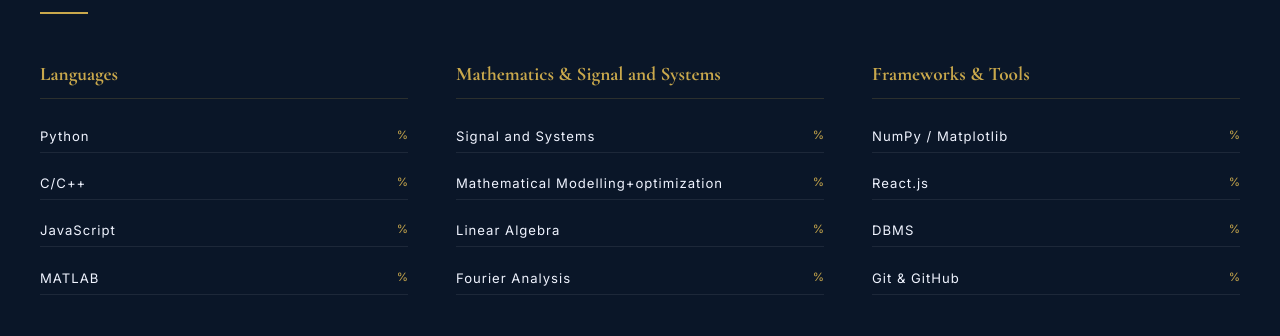
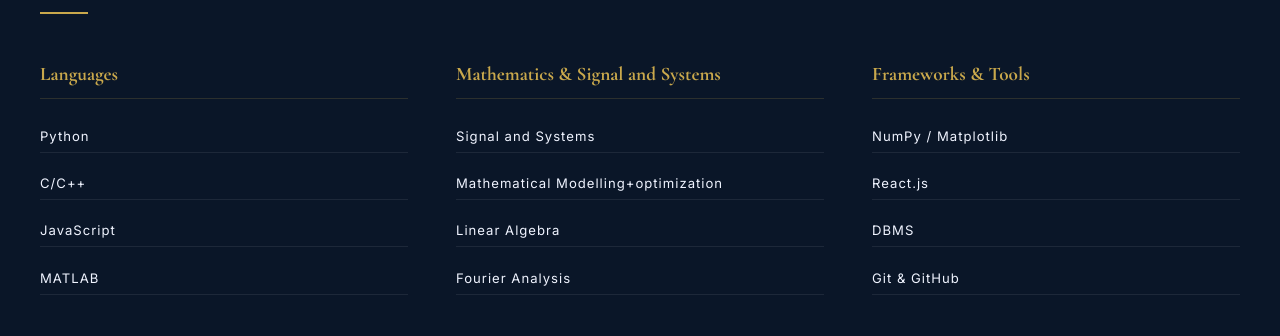
Before and after one commit to hs5107/Hastin-portfolio-Website, a React (Vite) app: page / in a window 1280 px wide. Shown: the part 3320-3656 px from the top of the page. Built offline with nearby package versions, Linux system fonts and the light colour scheme.

Commit message:
% removal

```diff
--- a/src/app.jsx
+++ b/src/app.jsx
@@ -384,7 +384,7 @@
     <div ref={ref} style={{ marginBottom:"1.4rem" }}>
       <div style={{ display:"flex", justifyContent:"space-between", marginBottom:"8px" }}>
         <span style={{ fontFamily:"'Inter',sans-serif", fontSize:"0.82rem", color:WHITE, letterSpacing:"1px" }}>{name}</span>
-        <span style={{ fontFamily:"'Inter',sans-serif", fontSize:"0.72rem", color:GOLD }}>{level}%</span>
+
       </div>
       <div style={{ height:"1px", background:"rgba(255,255,255,0.08)", position:"relative" }}>
         <div style={{ position:"absolute", top:0, left:0, height:"1px", width:`${w}%`, background:`linear-gradient(90deg,${GOLD}60,${GOLD})`, transition:"width 1.4s cubic-bezier(0.4,0,0.2,1)" }}/>
```
